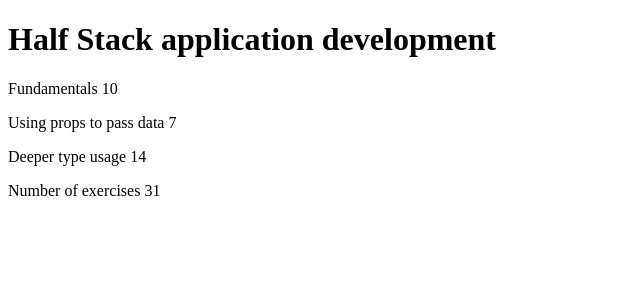
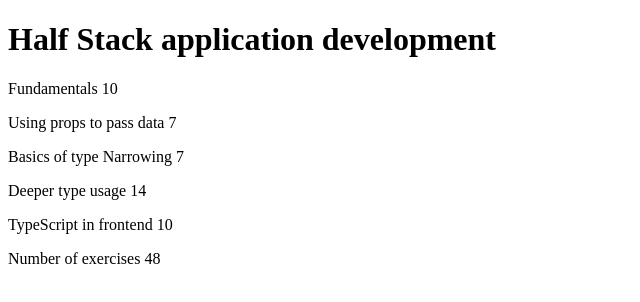
Before and after one commit to Lenoxo/Half-stack-Courses-React-TS, a React (Vite) app: page / in a window 1280 px wide. Shown: the top 302 px of the page, without its empty margins (0-640 px from the left). Built offline with nearby package versions, Linux system fonts and the light colour scheme.

Commit message:
Add new Type of CoursePartDescription and new data for courseParts

```diff
--- a/src/App.tsx
+++ b/src/App.tsx
@@ -4,18 +4,63 @@ import { Total } from "./components/Total";
 
 const App = () => {
   const courseName = "Half Stack application development";
-  const courseParts = [
+  interface CoursePartBase {
+    name: string;
+    exerciseCount: number;
+  }
+
+  interface CoursePartDescription extends CoursePartBase {
+    description: string;
+  }
+
+  interface CoursePartBasic extends CoursePartDescription {
+    kind: "basic";
+  }
+
+  interface CoursePartGroup extends CoursePartBase {
+    groupProjectCount: number;
+    kind: "group";
+  }
+
+  interface CoursePartBackground extends CoursePartDescription {
+    backgroundMaterial: string;
+    kind: "background";
+  }
+
+  type CoursePart = CoursePartBasic | CoursePartGroup | CoursePartBackground;
+
+  const courseParts: CoursePart[] = [
     {
       name: "Fundamentals",
       exerciseCount: 10,
+      description: "This is an awesome course part",
+      kind: "basic",
     },
     {
       name: "Using props to pass data",
       exerciseCount: 7,
+      groupProjectCount: 3,
+      kind: "group",
+    },
+    {
+      name: "Basics of type Narrowing",
+      exerciseCount: 7,
+      description: "How to go from unknown to string",
+      kind: "basic",
     },
     {
       name: "Deeper type usage",
       exerciseCount: 14,
+      description: "Confusing description",
+      backgroundMaterial:
+        "https://type-level-typescript.com/template-literal-types",
+      kind: "background",
+    },
+    {
+      name: "TypeScript in frontend",
+      exerciseCount: 10,
+      description: "a hard part",
+      kind: "basic",
     },
   ];
 
@@ -27,12 +72,12 @@ const App = () => {
   return (
     <div>
       <Header courseName={courseName} />
-      {courseParts.map((course, index) => {
+      {courseParts.map((coursePart, index) => {
         return (
           <Content
             key={index}
-            name={course.name}
-            exerciseCount={course.exerciseCount}
+            name={coursePart.name}
+            exerciseCount={coursePart.exerciseCount}
           />
         );
       })}
```
Also changed, not shown: 1 other file (tests, documents, lock files or other folders).
